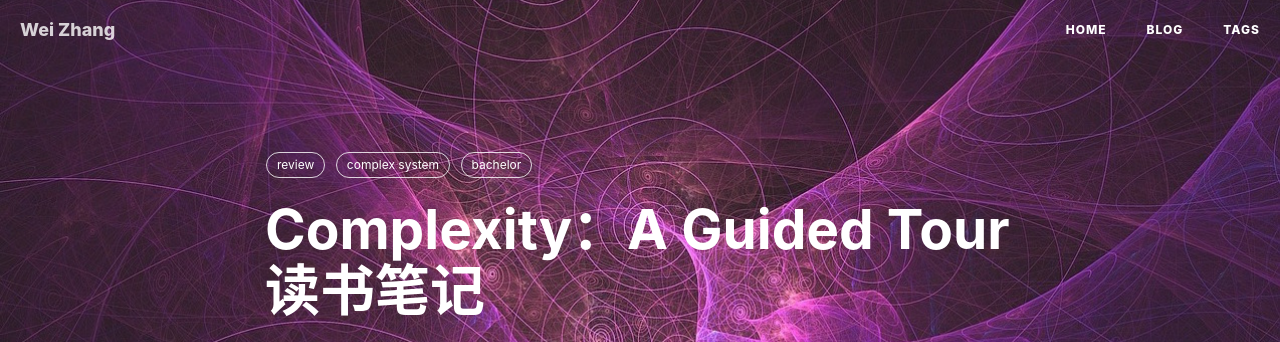
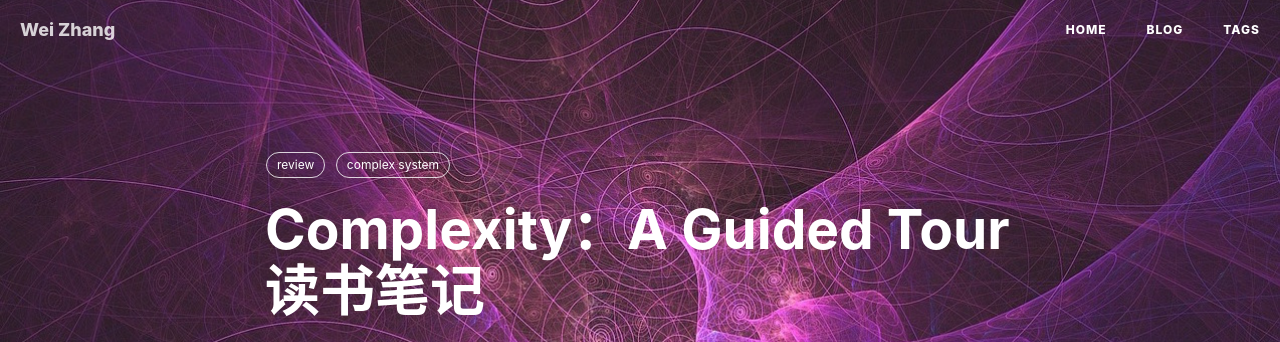
Before and after one commit to weizhang1995/weizhang1995.github.io, a Jekyll site: the page built from _posts/2016-05-23-complexity-a-guided-tour.markdown, in a window 1280 px wide and 900 px high. Shown: the top 342 px of the window. Built offline with Jekyll 4.4.1, drawn with Linux system fonts in a browser that asks for light colours; nearby versions of some CDN libraries; comment, search, counter and statistics services are not loaded.

Commit message:
change tags

```diff
--- a/_posts/2015-06-01-currency.markdown
+++ b/_posts/2015-06-01-currency.markdown
@@ -7,7 +7,7 @@ author:     "Wei Zhang"
 header-img: "img/bg/post-2015-currency.jpg"
 catalog: true
 tags:
-    - bachelor
+    - random
 
 
 ---
--- a/_posts/2015-11-27-economics.markdown
+++ b/_posts/2015-11-27-economics.markdown
@@ -7,7 +7,7 @@ author:     "Wei Zhang"
 header-img: "img/bg/post-2015-economics.jpg"
 catalog: true
 tags:
-    - bachelor
+    - random
     - review
 
 
--- a/_posts/2015-12-27-wanli.markdown
+++ b/_posts/2015-12-27-wanli.markdown
@@ -7,7 +7,6 @@ author:     "Wei Zhang"
 header-img: "img/bg/post-2016-fractal.jpg"
 catalog: true
 tags:
-    - bachelor
     - review
 
 
--- a/_posts/2016-05-21-linux-basic_commend.markdown
+++ b/_posts/2016-05-21-linux-basic_commend.markdown
@@ -8,7 +8,6 @@ header-img: "img/post/linux/linux-jedi.jpg"
 catalog: true
 tags:
     - Linux
-    - bachelor
 
 ---
 
--- a/_posts/2016-05-23-complexity-a-guided-tour.markdown
+++ b/_posts/2016-05-23-complexity-a-guided-tour.markdown
@@ -9,7 +9,6 @@ catalog: true
 tags:
     - review
     - complex system
-    - bachelor
 
 ---
 
```
